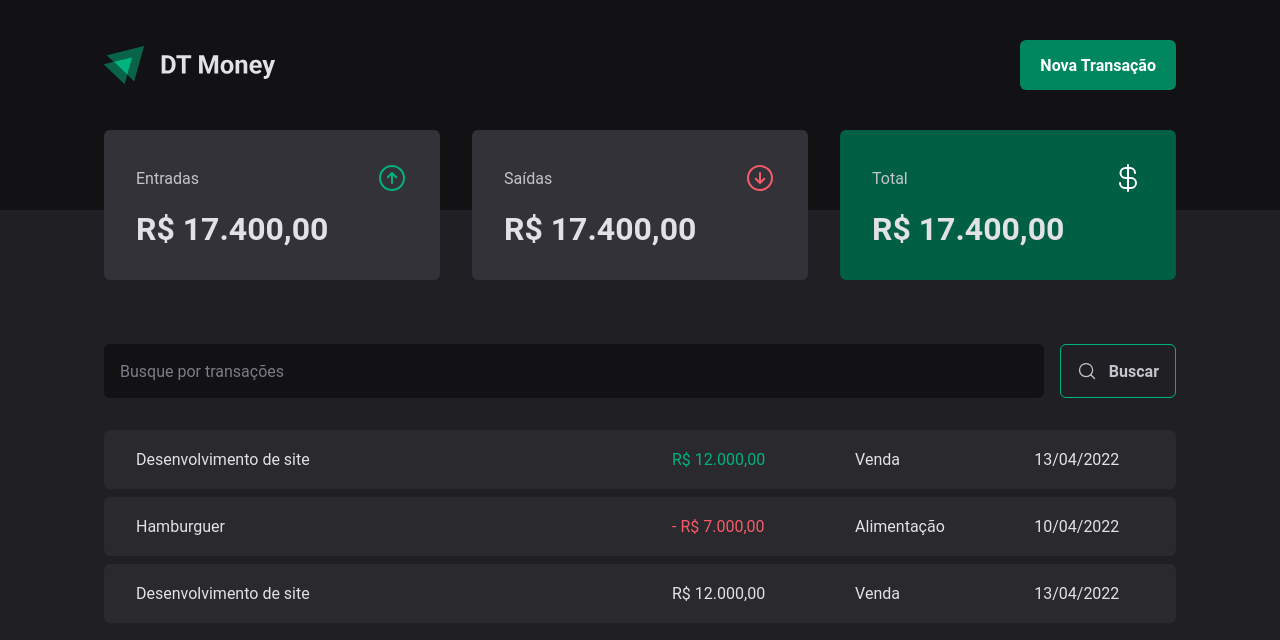
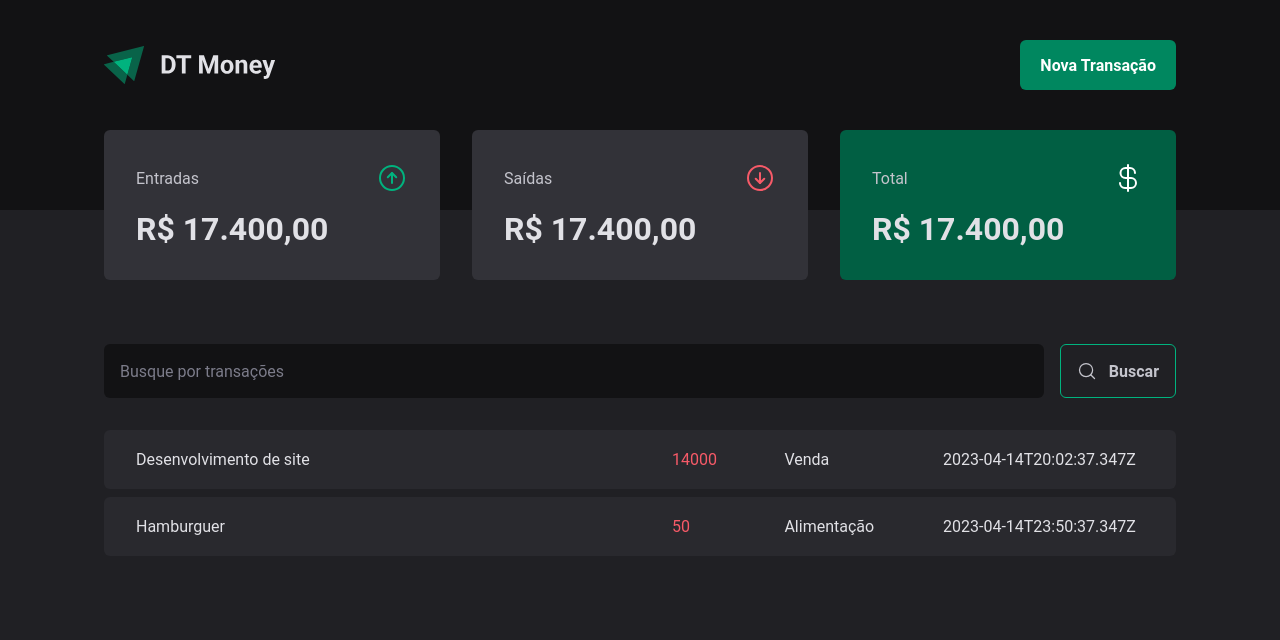
Before and after one commit to netoacgn/dt-money, a React app: page / in a window 1280 px wide. Shown: the top 640 px of the page. Built offline with nearby package versions, Linux system fonts and the light colour scheme; data requests are answered from the project's data file; the HTML template or start-up script is replaced by a standard one.

Commit message:
criando contexto para transacoes (context api)

```diff
--- a/src/App.tsx
+++ b/src/App.tsx
@@ -2,6 +2,7 @@
 import { defaultTheme } from "./styles/themes/default";
 import { GlobalStyle } from "./styles/global";
 import { Transactions } from "./pages/Transactions";
+import { TransactionsProvider } from "./contexts/Transactions";
 
 
 export function App() {
@@ -9,7 +10,9 @@
     <ThemeProvider theme={defaultTheme}>
       <GlobalStyle />
 
-      <Transactions />
+      <TransactionsProvider>
+        <Transactions />
+      </TransactionsProvider>
     </ThemeProvider>
   )
 }
--- /dev/null
+++ b/src/contexts/Transactions.tsx
@@ -0,0 +1,41 @@
+import { ReactNode, createContext, useEffect, useState } from "react";
+
+interface Transaction {
+    id: number;
+    description: string;
+    type: 'income' | 'outcome';
+    category: string;
+    price: number;
+    createAt: string;
+}
+
+interface TransactionContextType {
+    transactions: Transaction[];
+}
+
+interface TransactionContextProps {
+    children: ReactNode;
+}
+
+export const TransactionsContext = createContext({} as TransactionContextType);
+
+export function TransactionsProvider({ children }: TransactionContextProps) {
+    const [transactions, setTransactions] = useState<Transaction[]>([])
+
+    async function loadTransactions() {
+        const response = await fetch('http://localhost:3333/transactions')
+        const data = await response.json();
+
+        setTransactions(data)
+    }
+
+    useEffect(() => {
+        loadTransactions();
+    }, [])
+
+    return (
+        <TransactionsContext.Provider value={{ transactions }}>
+            {children}
+        </TransactionsContext.Provider>
+    )
+}
--- a/src/pages/Transactions/index.tsx
+++ b/src/pages/Transactions/index.tsx
@@ -1,9 +1,13 @@
+import { useContext, useEffect, useState } from "react";
 import { Header } from "../../components/Header";
 import { Summary } from "../../components/Summary";
 import { SearchForm } from "./components/SearchForm";
 import { PriceHighlight, TransactionsContainer, TransactionsTable } from "./styles";
+import { TransactionsContext } from "../../contexts/Transactions";
 
 export function Transactions() {
+    const { transactions } = useContext(TransactionsContext)
+
     return (
         <div>
             <Header />
@@ -14,32 +18,18 @@
 
                 <TransactionsTable>
                     <tbody>
-                        <tr>
-                            <td width='50%'>Desenvolvimento de site</td>
-                            <td>
-                                <PriceHighlight variant="income">
-                                    R$ 12.000,00
-                                </PriceHighlight>
-                            </td>
-                            <td>Venda</td>
-                            <td>13/04/2022</td>
-                        </tr>
-                        <tr>
-                            <td width='50%'>Hamburguer</td>
-                            <td>
-                                <PriceHighlight variant="outcome">
-                                    - R$ 7.000,00
-                                </PriceHighlight>
-                            </td>
-                            <td>Alimentação</td>
-                            <td>10/04/2022</td>
-                        </tr>
-                        <tr>
-                            <td width='50%'>Desenvolvimento de site</td>
-                            <td>R$ 12.000,00</td>
-                            <td>Venda</td>
-                            <td>13/04/2022</td>
-                        </tr>
+                        {transactions.map(transaction => (
+                            <tr key={transaction.id}>
+                                <td width='50%'>{transaction.description}</td>
+                                <td>
+                                    <PriceHighlight variant={transaction.type}>
+                                        {transaction.price}
+                                    </PriceHighlight>
+                                </td>
+                                <td>{transaction.category}</td>
+                                <td>{transaction.createAt}</td>
+                            </tr>
+                        ))}
                     </tbody>
                 </TransactionsTable>
             </TransactionsContainer>
```
